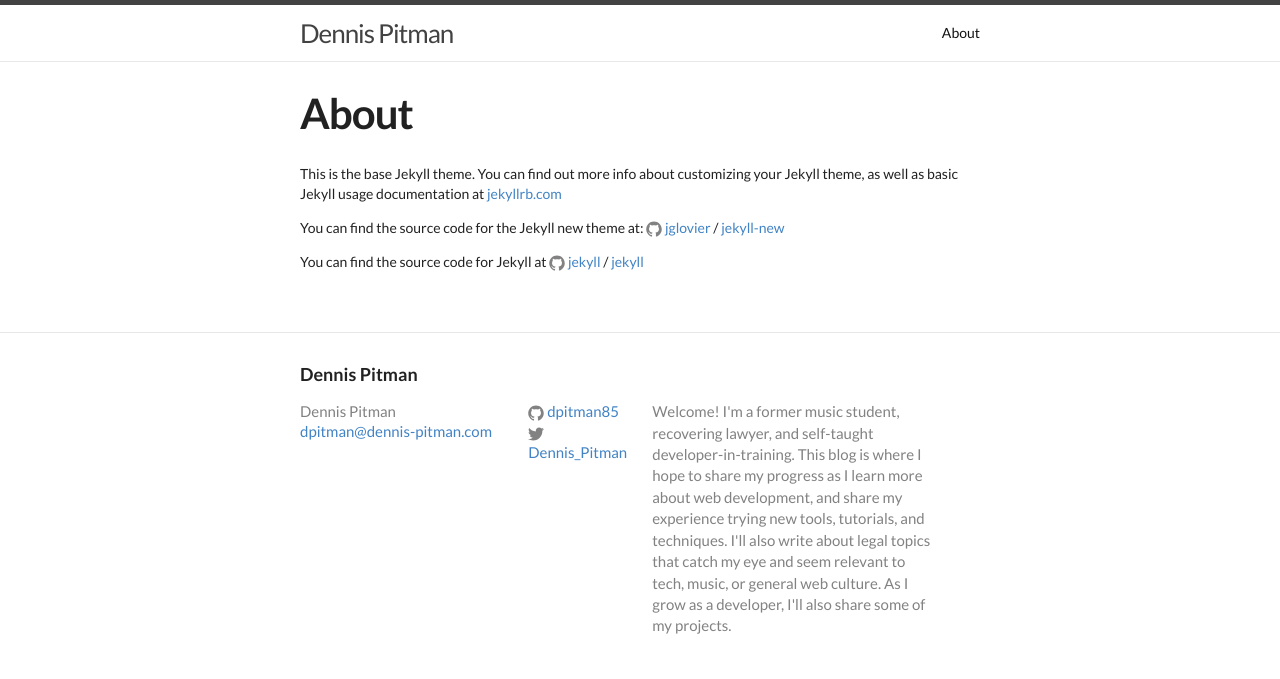
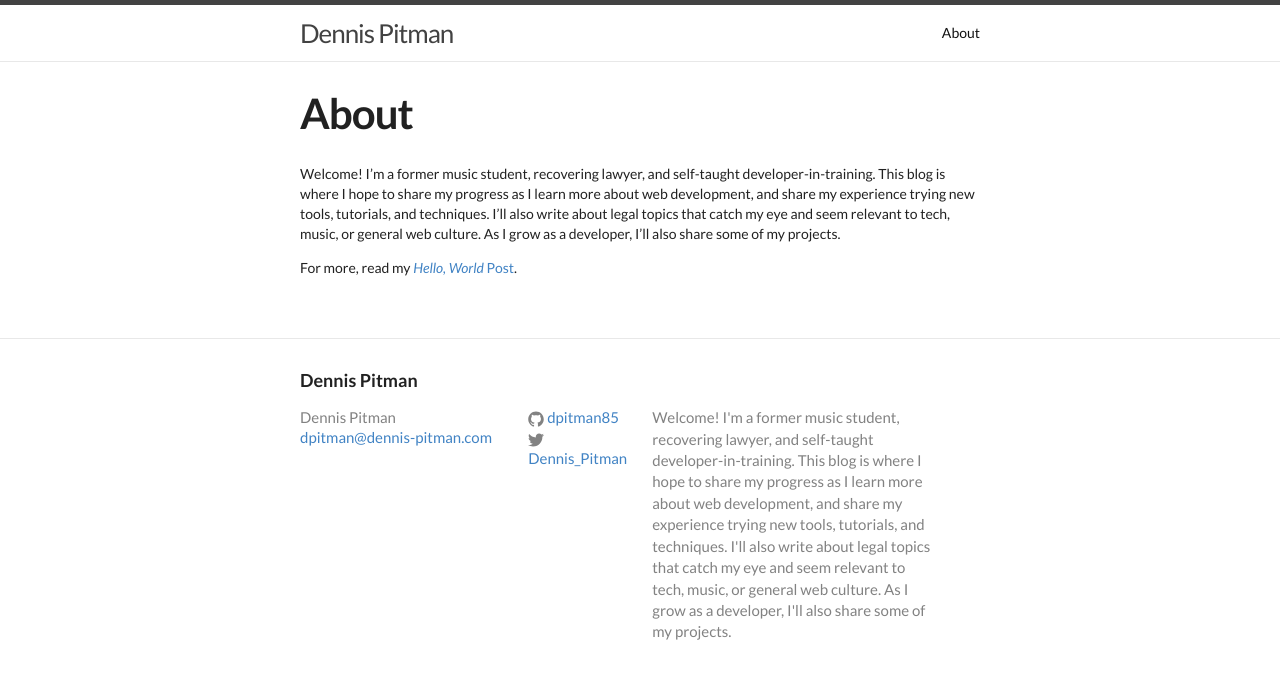
Before and after one commit to dpitman85/dpitman85.github.io, a Jekyll site: the page built from about.md, in a window 1280 px wide. Shown: the top 679 px of the page. Built offline with Jekyll 4.4.1, drawn with Linux system fonts in a browser that asks for light colours.

Commit message:
Update about.md

```diff
--- a/about.md
+++ b/about.md
@@ -2,14 +2,9 @@
 layout: page
 title: About
 permalink: /about/
+published: true
 ---
 
-This is the base Jekyll theme. You can find out more info about customizing your Jekyll theme, as well as basic Jekyll usage documentation at [jekyllrb.com](http://jekyllrb.com/)
+Welcome! I'm a former music student, recovering lawyer, and self-taught developer-in-training. This blog is where I hope to share my progress as I learn more about web development, and share my experience trying new tools, tutorials, and techniques. I'll also write about legal topics that catch my eye and seem relevant to tech, music, or general web culture. As I grow as a developer, I'll also share some of my projects.
 
-You can find the source code for the Jekyll new theme at:
-{% include icon-github.html username="jglovier" %} /
-[jekyll-new](https://github.com/jglovier/jekyll-new)
-
-You can find the source code for Jekyll at
-{% include icon-github.html username="jekyll" %} /
-[jekyll](https://github.com/jekyll/jekyll)
+For more, read my [_Hello, World_ Post](/general/2017/11/07/Hello-World.html).
```
